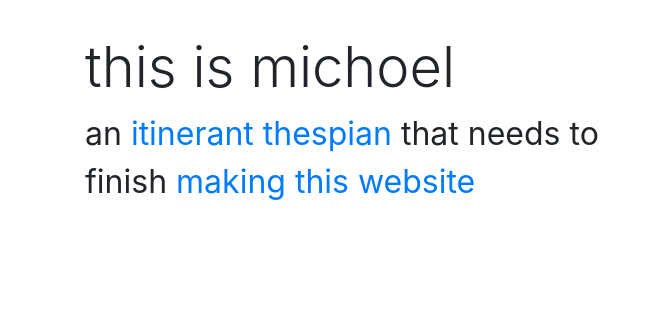
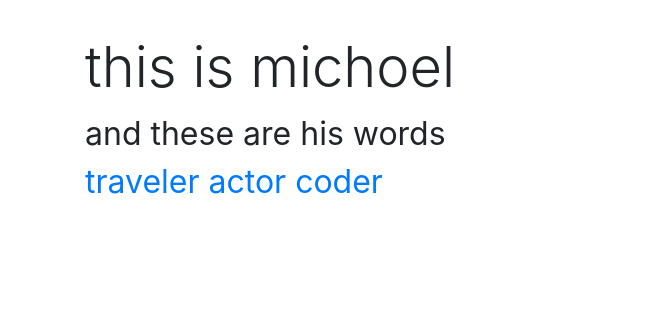
Before and after one commit to mburgs/michoelburger.com, a plain HTML site: page index.html in a window 1280 px wide. Shown: the part 272-605 px from the top of the page, 0-650 px from the left. Drawn offline with Linux system fonts and the light colour scheme; grey boxes are pictures that could not be loaded.

Commit message:
Update pic

```diff
--- a/index.html
+++ b/index.html
@@ -15,8 +15,9 @@
 			<div class="vcenter col-md">
 				<h1 class="display-4">this is michoel</h1>
 				<img class="img-fluid d-md-none" src="assets/img/profile-pic.jpg"/>
-				<p class="text-medium">an <a href="#itinerant">itinerant</a> <a href="#thespian">thespian</a> that
-					needs to finish <a href="#work-in-progress">making this website</a>
+				<p class="text-medium">and these are his words<br/> <a href="#itinerant">traveler</a> <a
+						href="#thespian">
+					actor</a> <a href="#">coder</a>
 			</div>
 			<div class="vcenter col-md">
 				<img class="img-fluid d-none d-md-block" src="assets/img/profile-pic.jpg"/>
@@ -37,7 +38,8 @@
 		<div id="thespian" class="row">
 			<div class="vcenter col-md">
 				<h2>thespian</h2>
-				<p>meaning I get on stage and do stuff - largely improvised stuff - and love to share it in anyway: teach (this would be a good place to link to workshop descriptions, huh), perform (ooh maybe some video links!), or even just nerd out over it!</p>
+				<p>meaning I get on stage and do stuff - largely improvised stuff - and love to share it in any way:
+					teach (this would be a good place to link to workshop descriptions, huh), perform (ooh maybe some video links!), or even just nerd out over it!</p>
 			</div>
 			<div class="vcenter col-md">
 				<img class="img-fluid" src="assets/img/thespian.jpg"/>
```
Also changed, not shown: 1 other file.
